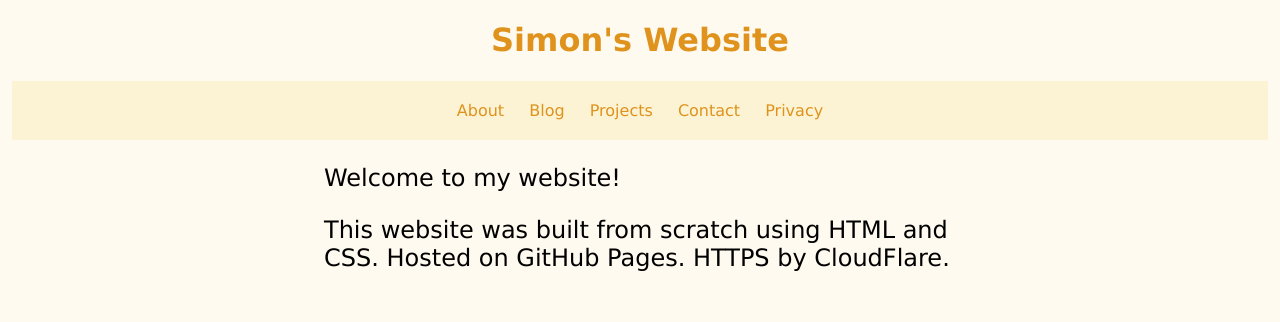
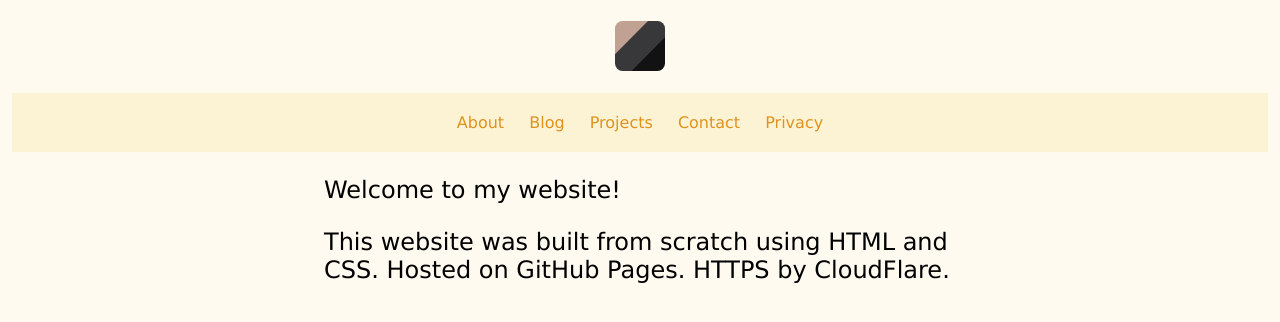
Before and after one commit to simon0h/simon0h.github.io, a Jekyll site: the page built from index.html, in a window 1280 px wide. Shown: the top 322 px of the page. Built offline with Jekyll 4.4.1, drawn with Linux system fonts in a browser that asks for light colours; nearby versions of some CDN libraries.

Commit message:
New title

```diff
--- a/_layouts/default.html
+++ b/_layouts/default.html
@@ -12,7 +12,7 @@
 
 <body>
 	<div>
-		<h1 title = "simonoh.me" class = "title"><a href="http://simonoh.me"> Simon's Website </a></h1>
+		 <h1 title="simonoh.me"><a href="http://simonoh.me"> <img src="https://raw.githubusercontent.com/simon0h/simon0h.github.io/master/images/favicon.png" alt="logo" width="50" height="50"> </a></h1>
  	</div>
 	<div>
 		<ul>
--- a/css/style.css
+++ b/css/style.css
@@ -42,6 +42,7 @@
 }
 
 img {
+	border-radius:15%;
 	display: block;
 	margin-left: auto;
 	margin-right: auto;
```
Also changed, not shown: 1 other file.
